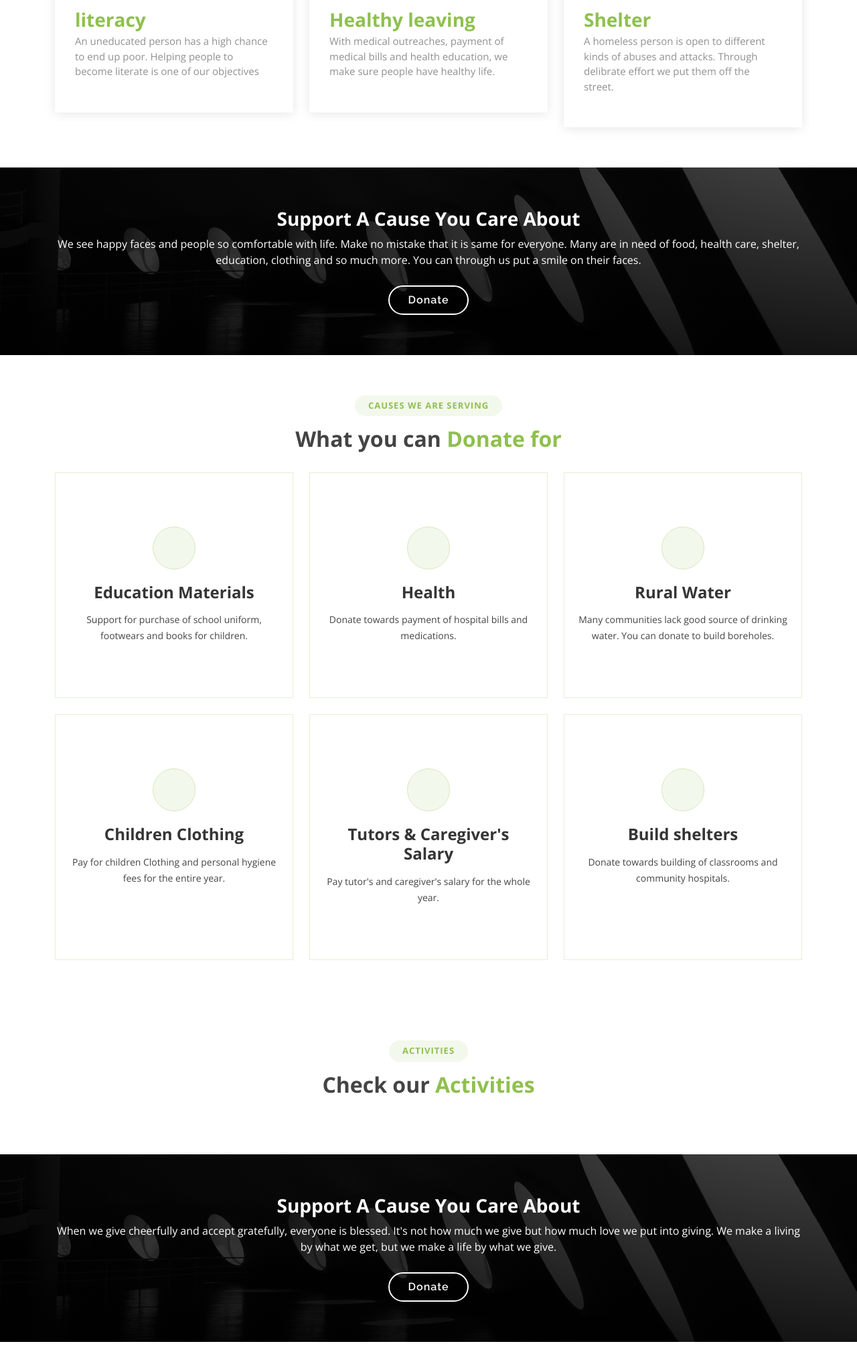
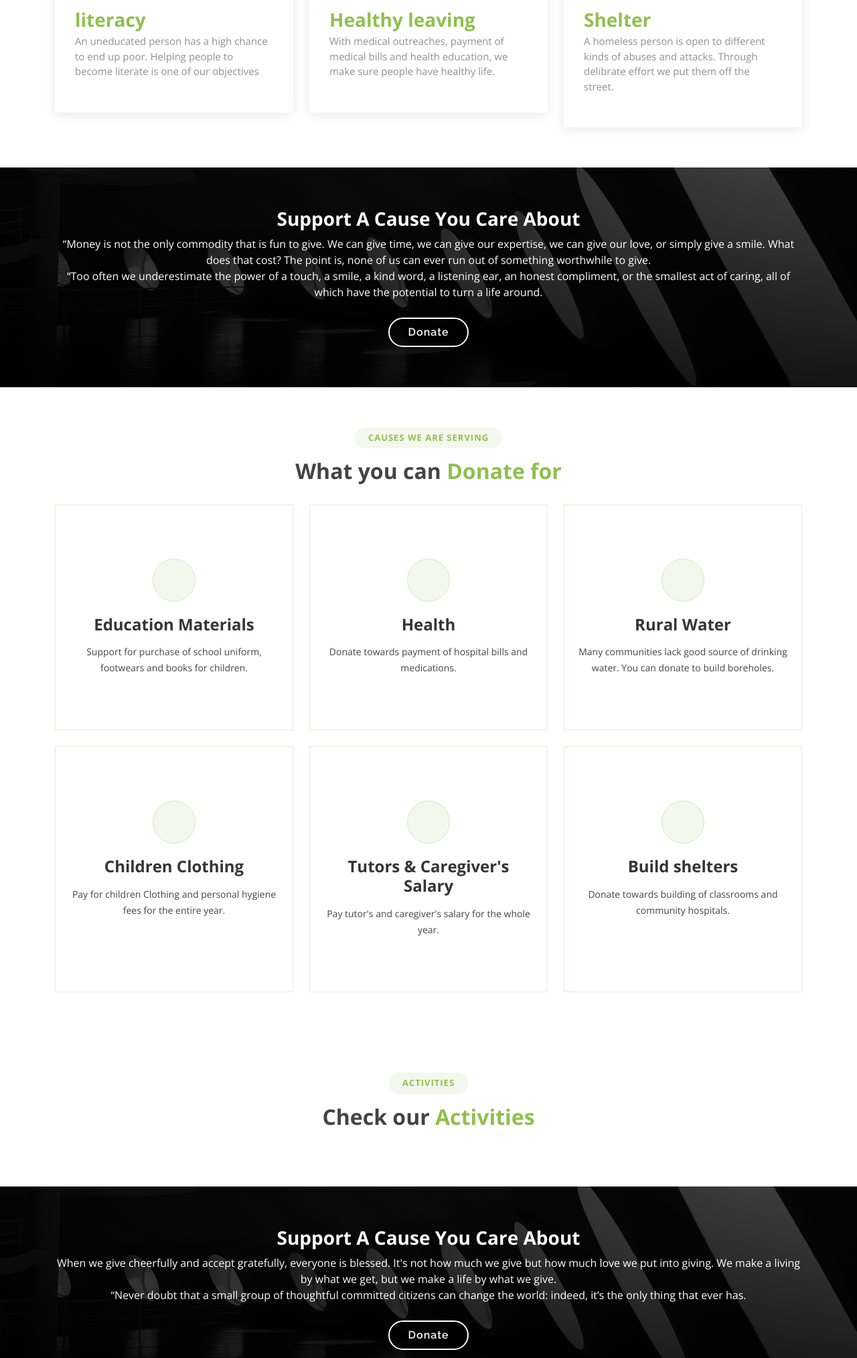
Before and after one commit to chrisunday2013/nneoma-foundation, a Django app: page / in a window 1280 px wide. Shown: the part 1763-3790 px from the top of the page at 67% size. Run offline with Django 4.2, Linux system fonts and the light colour scheme; data that the repository does not hold is empty; some libraries are stand-ins or nearby versions.

Commit message:
adjusted procfile

```diff
--- a/templates/index.html
+++ b/templates/index.html
@@ -190,8 +190,14 @@
 
         <div class="text-center">
           <h3>Support A Cause You Care About</h3>
-          <p> We see happy faces and people so comfortable with life. Make no mistake that it is same for everyone. Many are in need of food, health care, shelter, education, clothing and so much more.
-            You can through us put a smile on their faces.
+          <p> “Money is not the only commodity that is fun to give.
+            We can give time, we can give our expertise, we can give our love,
+            or simply give a smile. What does that cost? The point is,
+            none of us can ever run out of something worthwhile to give. <br>
+            “Too often we underestimate the power of a touch, a smile, a kind word, a listening ear,
+             an honest compliment, or the smallest act of caring,
+             all of which have the potential to turn a life around.
+
           </p>
           <a class="cta-btn" href="payment">Donate</a>
         </div>
@@ -311,7 +317,9 @@
           <h3>Support A Cause You Care About</h3>
           <p> When we give cheerfully and accept gratefully, everyone is blessed.
             It's not how much we give but how much love we put into giving.
-            We make a living by what we get, but we make a life by what we give.
+            We make a living by what we get, but we make a life by what we give. <br>
+            “Never doubt that a small group of thoughtful committed citizens can change the world: indeed,
+            it’s the only thing that ever has.
           </p>
           <a class="cta-btn" href="payment">Donate</a>
         </div>
```
Also changed, not shown: 1 other file.
